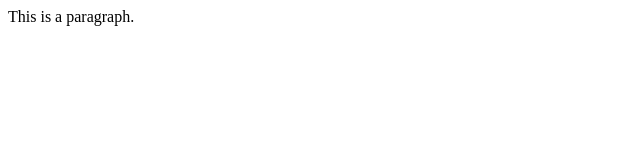
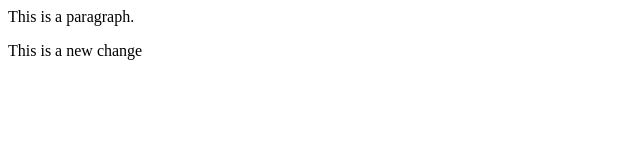
Before and after one commit to JiaQuan07/Demo1, a plain HTML site: page index.html in a window 1280 px wide. Shown: the whole page, without its empty margins (0-640 px from the left). Drawn offline with Linux system fonts and the light colour scheme.

Commit message:
New change in index.html

```diff
--- a/index.html
+++ b/index.html
@@ -1 +1,2 @@
 <p>This is a paragraph.</p>
+<p>This is a new change</pp>
```
